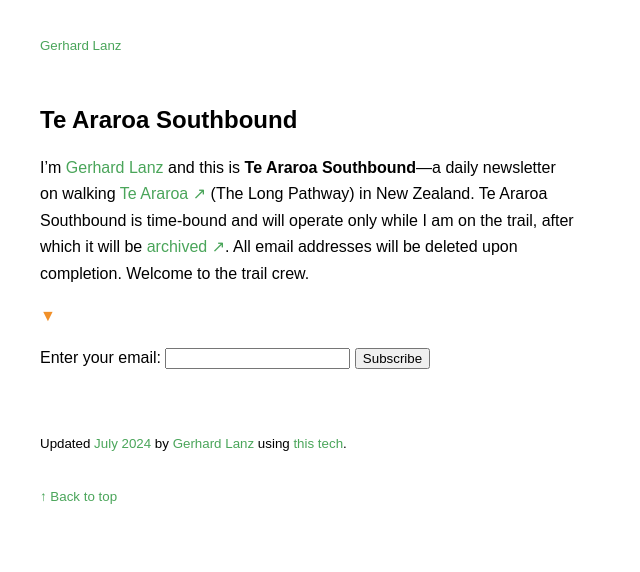
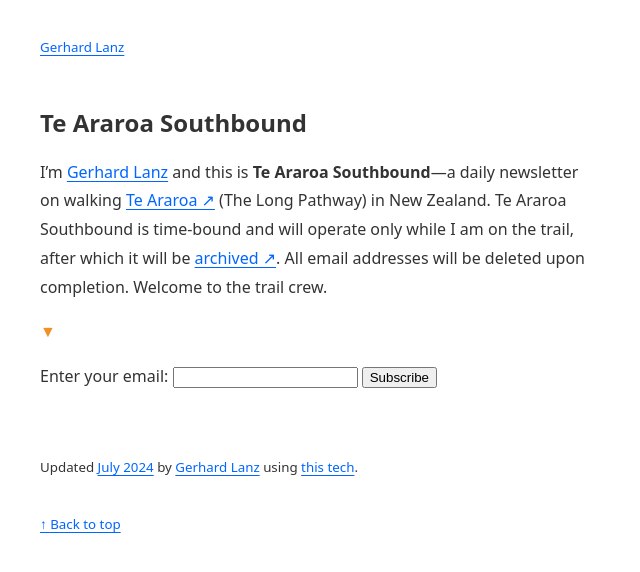
Before and after one commit to gerhardlanz/ta-sobo.gerhardla.nz, a Jekyll site: the page built from README.md, in a window 1280 px wide. Shown: the top 572 px of the page, without its empty margins (0-640 px from the left). Built offline with Jekyll 4.4.1, drawn with Linux system fonts in a browser that asks for light colours; Markdown is read by kramdown in place of the engine named in the settings; our own code applies the rules of GitHub Pages for plain Markdown files.

Commit message:
chore: update default.html to use sans-serif font

```diff
--- a/_layouts/default.html
+++ b/_layouts/default.html
@@ -3,7 +3,68 @@
 
 <head>
     <style>
-:root{color-scheme:light dark}body{color:light-dark();background-color:light-dark();font:100%/1.65 sans-serif}article,footer,nav{margin:2em;max-width:60ch}h1,h2,h3{line-height:1.2;margin-top:2em;text-wrap:balance}a{color:#4AA55A;text-decoration:none}a:hover{color:#93C9A1;text-decoration:underline;text-decoration-color:#93C9A1;text-decoration-thickness:1px;text-underline-offset:3px}blockquote{border-left:solid 1px;font:italic 95%/1.4 sans-serif;margin:2.5rem 0;padding:0 4%}code{background-color:light-dark(WhiteSmoke, Black);border-radius:3px;margin-right:2px;padding:0.2em 0.3em;white-space:nowrap}pre code{background-color:light-dark(WhiteSmoke, Black);border-radius:3px;display:inline-block;margin:auto -1em;padding:0.65em 1em;white-space:pre-wrap;word-wrap:break-word}img{border-radius:3px;max-width:100%}
+        :root {
+            color-scheme: light dark
+        }
+
+        body {
+            color: light-dark(#333, #EEE);
+            background-color: light-dark();
+            font: 100%/1.8 system-ui, sans-serif
+        }
+
+        article,
+        footer,
+        nav {
+            margin: 2em;
+            max-width: 60ch
+        }
+
+        h1,
+        h2,
+        h3 {
+            line-height: 1.2;
+            margin-top: 2em;
+            text-wrap: balance
+        }
+
+        a {
+            color: light-dark(#06F, #9CF);
+            text-decoration: underline;
+            text-decoration-color: light-dark(#06F, #9CF);
+            text-decoration-thickness: 1px;
+            text-underline-offset: 3px
+        }
+
+        blockquote {
+            border-left: solid 1px;
+            font: italic 95%/1.4 sans-serif;
+            margin: 2.5rem 0;
+            padding: 0 4%
+        }
+
+        code {
+            background-color: light-dark(#AFB8C133, #6E768166);
+            border-radius: 6px;
+            margin-right: 2px;
+            padding: 0.2em 0.3em;
+            white-space: nowrap
+        }
+
+        pre code {
+            background-color: light-dark(#F6F8FA, #161B22);
+            border-radius: 0;
+            display: inline-block;
+            margin: auto -1em;
+            padding: 0.65em 1em;
+            white-space: pre-wrap;
+            word-wrap: break-word
+        }
+
+        img {
+            border-radius: 3px;
+            max-width: 100%
+        }
     </style>
     <meta charset="UTF-8">
     <meta name="robots" content="noindex, nofollow">
@@ -18,7 +79,7 @@
     <meta name="color-scheme" content="light dark">
     <meta name="msapplication-TileColor" content="#fff">
     <meta name="msapplication-config" content="/assets/browserconfig.xml">
-    <meta name="theme-color" content="#f5f5f5" media="(prefers-color-scheme: dark)">
+    <meta name="theme-color" content="#EEE" media="(prefers-color-scheme: dark)">
     <meta name="theme-color" content="#333" media="(prefers-color-scheme: light)">
     <link rel="canonical" href="{{ page.url | prepend: site.url }}">
     {% feed_meta %}
```
